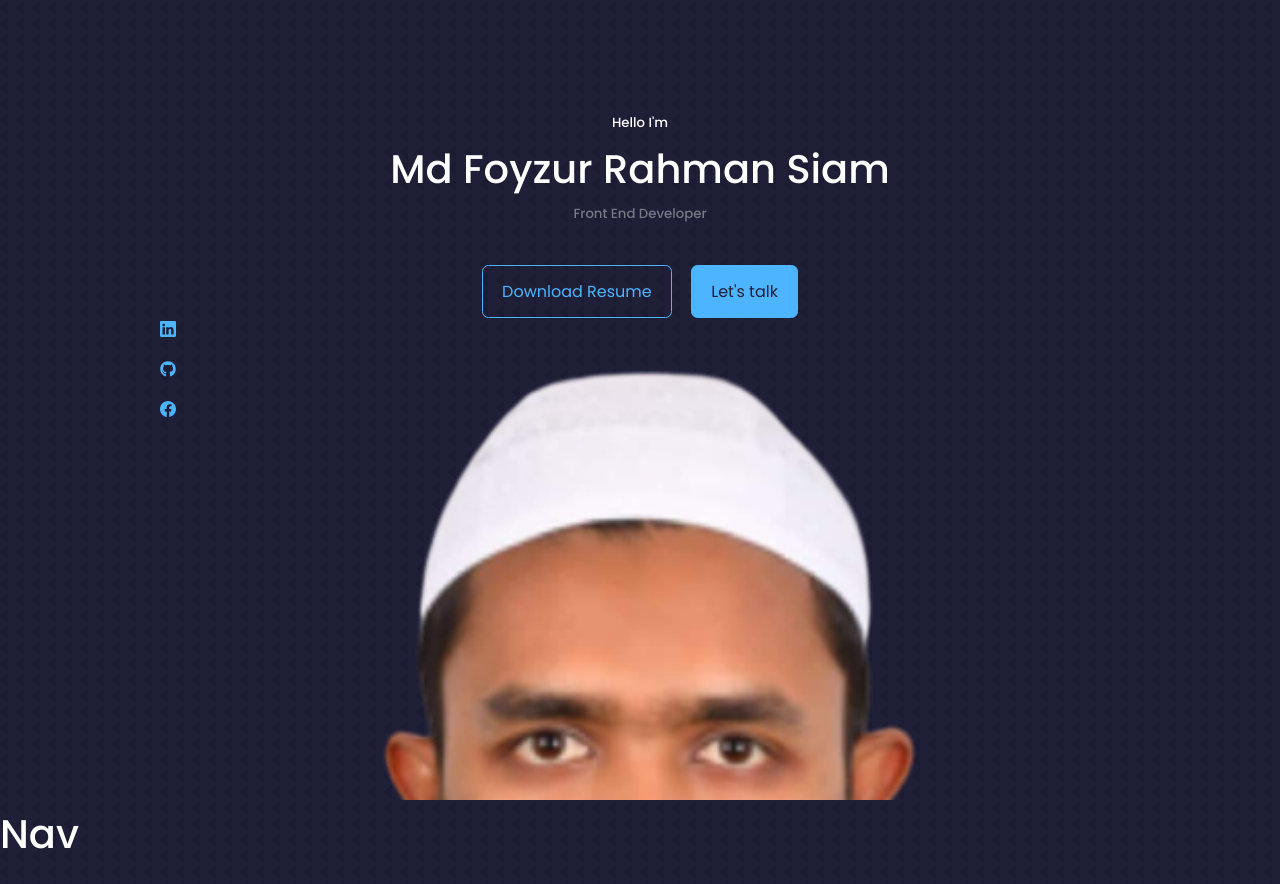
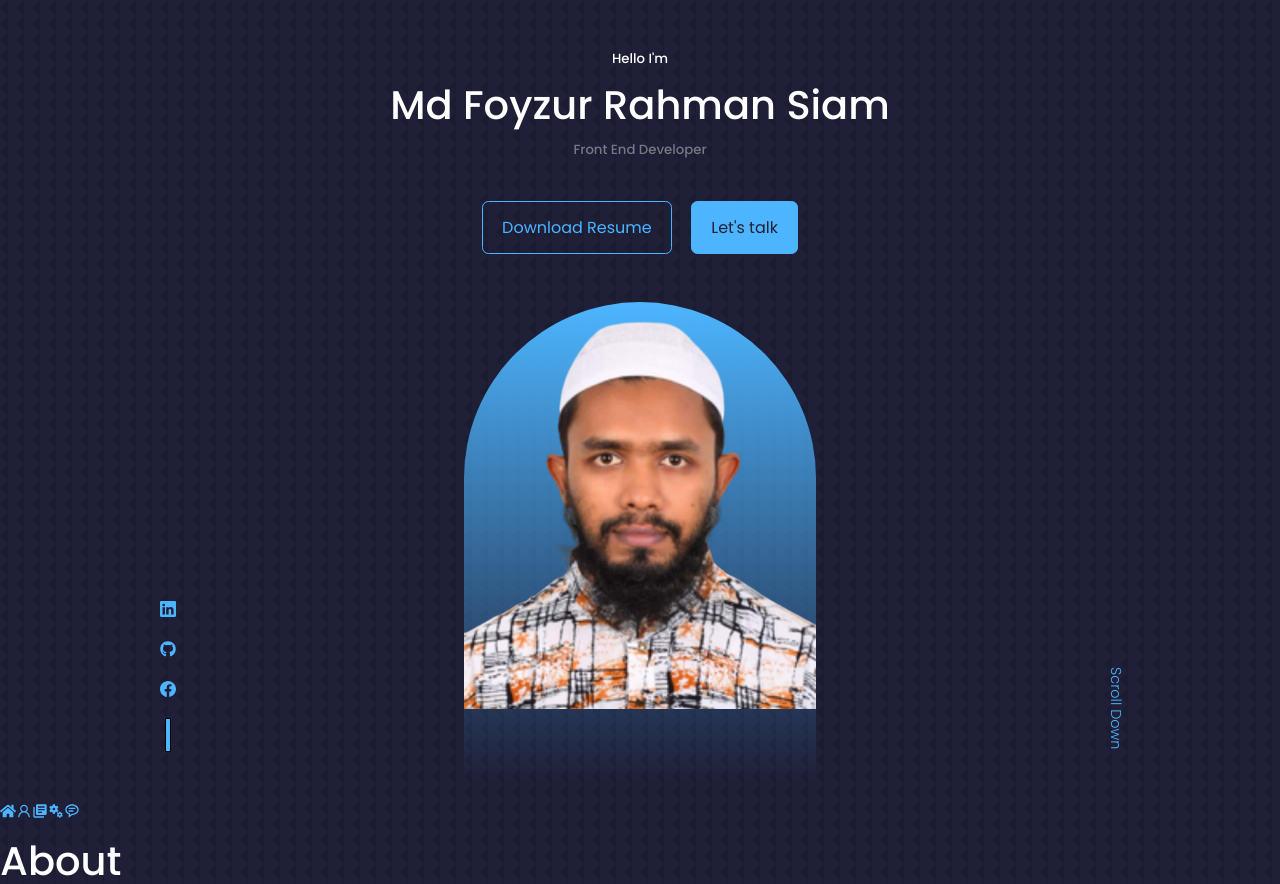
Before and after one commit to frsiam/Personal_portfolio, a React (Create React App) app: page / in a window 1280 px wide. Shown: the top 884 px of the page. Built offline with nearby package versions, Linux system fonts and the light colour scheme.

Commit message:
header section is complete

```diff
--- a/src/components/Header/Header.css
+++ b/src/components/Header/Header.css
@@ -1,6 +1,6 @@
 header {
     height: 100vh;
-    padding-top: 7rem;
+    padding-top: 3rem;
     overflow: hidden;
 }
 
@@ -28,4 +28,61 @@ header {
     gap: 0.8rem;
     position: absolute;
     left: 0;
+    bottom: 3rem;
 }
+
+.header_social::after {
+    content: '';
+    /* padding: 6px; */
+    width: 4px;
+    height: 2rem;
+    background: var(--color-primary);
+    border: 1px solid black;
+}
+
+/* ========== Mine Image ============== */
+.mine {
+    background: linear-gradient(var(--color-primary), transparent);
+    width: 22rem;
+    height: 30rem;
+    position: absolute;
+    left: 50%;
+    transform: translate(-50%);
+    margin-top: 3rem;
+    border-radius: 12rem 12rem 0 0;
+    overflow: hidden;
+    /* padding: 5rem 1.5rem 1.5rem 1.5rem; */
+}
+
+/* ========== Scroll Down ============== */
+
+.scroll_down {
+    position: absolute;
+    right: -2.3rem;
+    bottom: 5rem;
+    transform: rotate(90deg);
+    font-weight: 300;
+    font-size: 0.9rem;
+}
+
+/* =========== Media Queries (Medium divices) =========== */
+
+@media screen and (max-width: 1024px) {
+    header {
+        height: 68vh;
+    }
+}
+
+/* =========== Media Queries (Medium divices) =========== */
+
+@media screen and (max-width: 1024px) {
+    header {
+        height: 100vh;
+        padding-top: 2rem;
+    }
+
+    .header_social,
+    .scroll_down {
+        display: none;
+    }
+}
--- a/src/components/Header/HeaderSocial.js
+++ b/src/components/Header/HeaderSocial.js
@@ -6,7 +6,7 @@ import { BsFacebook } from 'react-icons/bs';
 const HeaderSocial = () => {
     return (
         <div className='header_social'>
-            <a href="https://linkedin.com/mdfrs" target='_blank'>
+            <a href="https://linkedin.com/in/mdfrs" target='_blank'>
                 <BsLinkedin />
             </a>
             <a href="https://github.com/frsiam" target='_blank'>
--- a/src/components/Nav/Nav.js
+++ b/src/components/Nav/Nav.js
@@ -1,11 +1,30 @@
 import React from 'react';
 import './Nav.css';
+import { FaHome } from "react-icons/fa";
+import { AiOutlineUser } from "react-icons/ai";
+import { MdLibraryBooks } from "react-icons/md";
+import { MdOutlineMiscellaneousServices } from "react-icons/md";
+import { BiMessageRoundedDetail } from "react-icons/bi";
 
 const Nav = () => {
     return (
-        <div>
-            <h1>Nav</h1>
-        </div>
+        <nav>
+            <a href="#">
+                <FaHome />
+            </a>
+            <a href="#about">
+                <AiOutlineUser />
+            </a>
+            <a href="#experience">
+                <MdLibraryBooks />
+            </a>
+            <a href="#services">
+                <MdOutlineMiscellaneousServices />
+            </a>
+            <a href="#contact">
+                <BiMessageRoundedDetail />
+            </a>
+        </nav>
     );
 };
 
```
Also changed, not shown: src/assets/mine.jpg (added).
